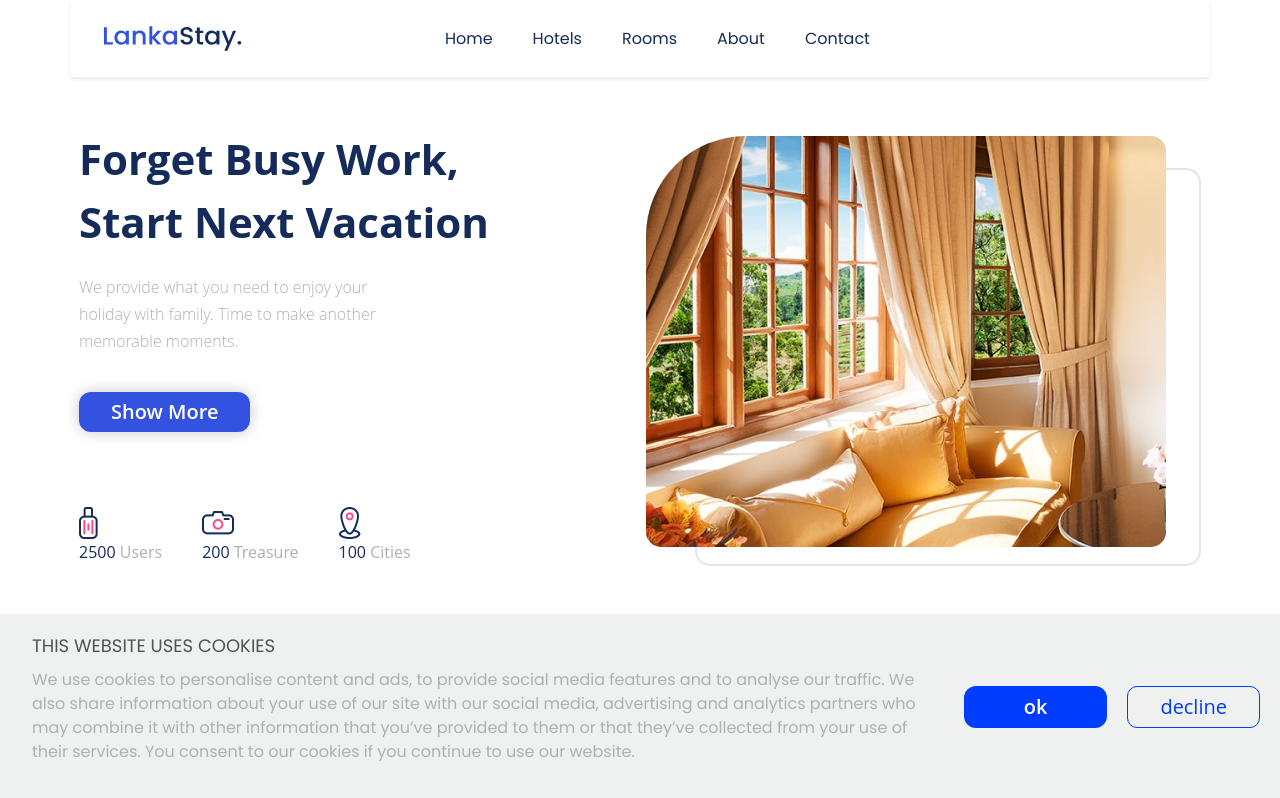
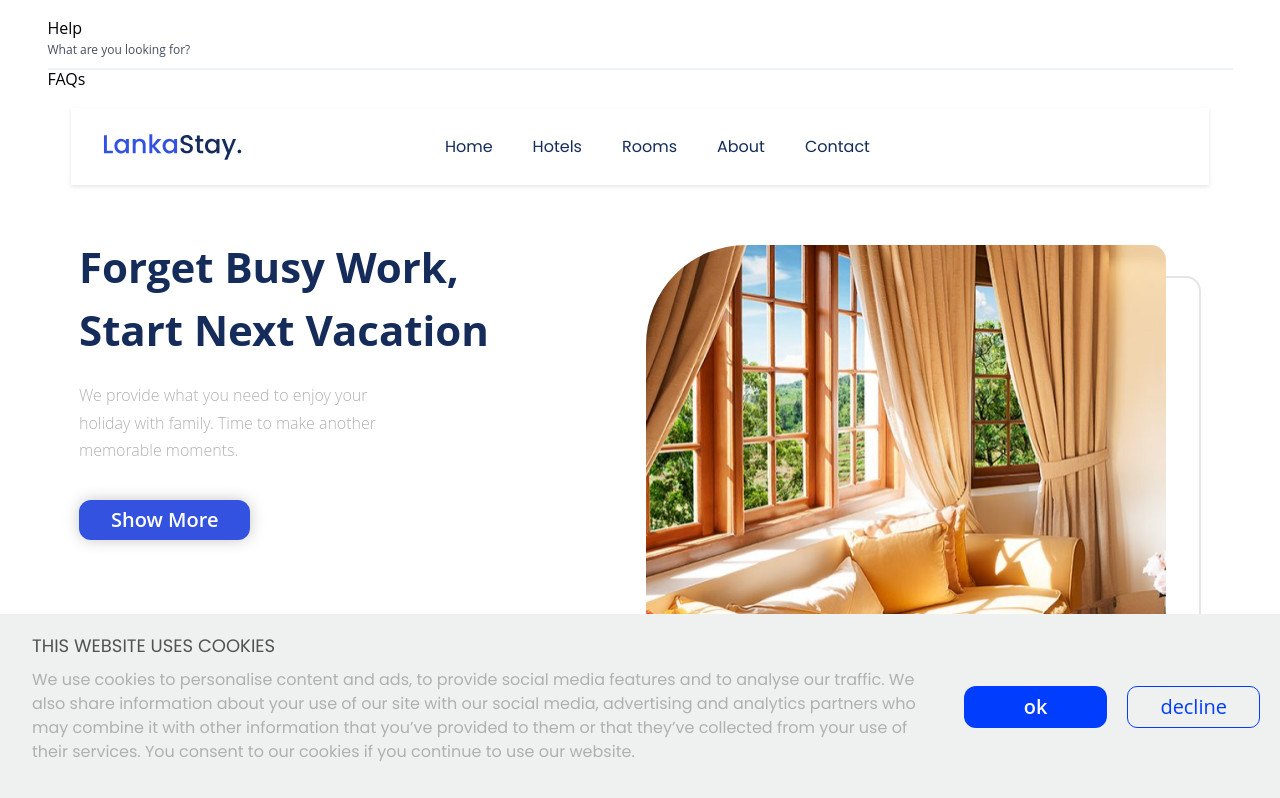
Before and after one commit to nursahtuncel/Lankastay, a React (Vite) app: page / in a window 1280 px wide. Shown: the top 798 px of the page. Built offline with nearby package versions, Linux system fonts and the light colour scheme.

Commit message:
[JA-89] - Create Help component and import FAQs component.

```diff
--- /dev/null
+++ b/src/components/HelpCenterComponent/FAQComponent/index.jsx
@@ -0,0 +1,9 @@
+import "./style.scss"
+
+function FAQs() {
+  return (
+    <div>FAQs</div>
+  )
+}
+
+export default FAQs
--- /dev/null
+++ b/src/components/HelpCenterComponent/index.jsx
@@ -0,0 +1,18 @@
+import "./style.scss";
+import FAQs from "./FAQComponent";
+
+function Help() {
+  return (
+    <div className="helpContainer">
+      <div className="helpTitle">
+        <h3>Help</h3>
+        <p>What are you looking for?</p>
+      </div>
+      <hr style={{ border: "1px solid #EDF2F6" }} />
+     <FAQs/>
+
+    </div>
+  );
+}
+
+export default Help;
--- /dev/null
+++ b/src/components/HelpCenterComponent/style.scss
@@ -0,0 +1,26 @@
+@use "../../styles/index" as *;
+
+.helpContainer{
+max-width:1225px ;
+width: 100%;
+padding: 20px;
+
+
+
+.helpTitle{
+h3,p{
+    font-family:$secondary-font;
+    font-weight: 400;
+    font-size: 16px;
+    line-height: 100%;
+    letter-spacing: 0px;
+
+}
+p{
+
+font-size: 12px;
+color: #464E5F;
+
+}
+}
+}
--- a/src/pages/Homepage/index.jsx
+++ b/src/pages/Homepage/index.jsx
@@ -4,15 +4,19 @@ import Hero from "../../components/HeroSection";
 import FilterBar from "../../components/HeroSection/FilterBar";
 import "./styles.scss";
 import MostPickedSection from "../../components/MostPickedSection/MostPicked";
+import Help from "../../components/HelpCenterComponent";
 
 const Homepage = () => {
   return (
   <div className="homepage">
+        <Help/>
     <HeaderImplementationComponent />
       <Hero />
       <FilterBar />
+
       <MostPickedSection />
       <Footer />
+
     </div>
   );
 };
```
Also changed, not shown: src/components/HelpCenterComponent/FAQComponent/style.scss (added).
